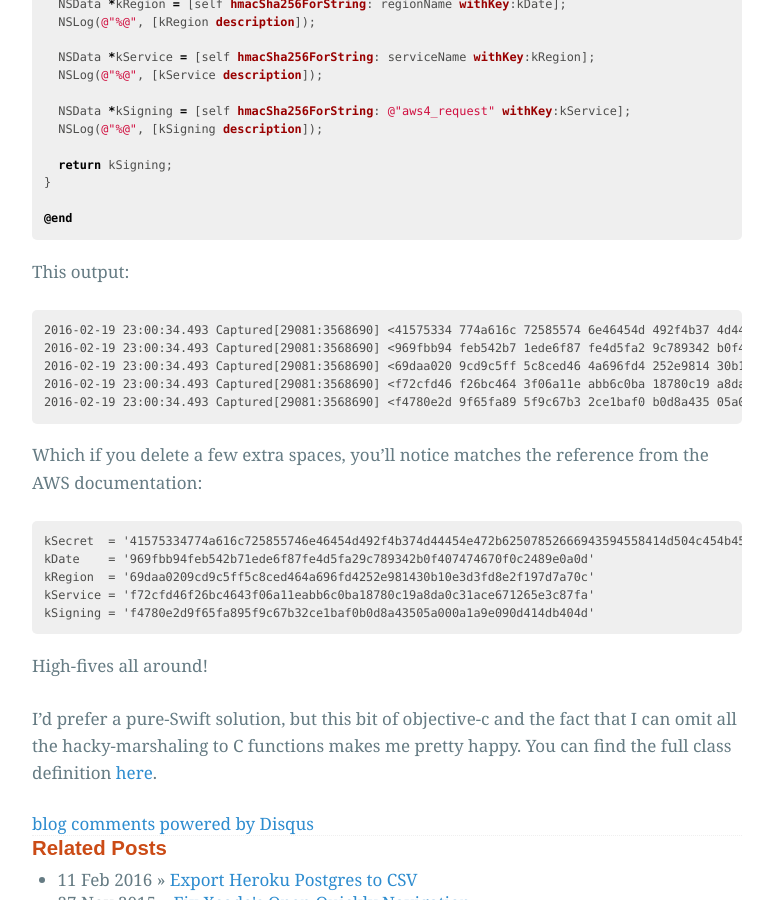
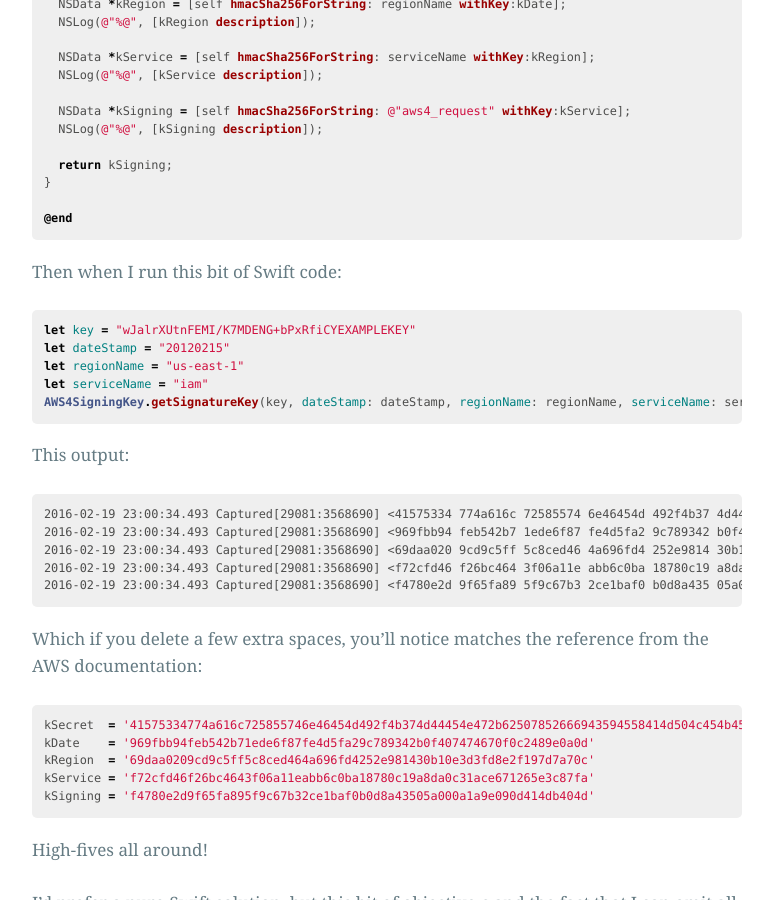
Before and after one commit to csexton/codeography.com, a Jekyll site: the page built from _posts/2016-02-19-aws-version-4-signing-key-on-mac.md, in a window 1280 px wide and 900 px high, scrolled down 1706 px. Shown: the whole window, without its empty margins (253-1026 px from the left). Built offline with Jekyll 4.4.1, drawn with Linux system fonts in a browser that asks for light colours; nearby versions of some CDN libraries; some web fonts are replaced; comment, search, counter and statistics services are not loaded.

Commit message:
Add swift snippet

````diff
--- a/_posts/2016-02-19-aws-version-4-signing-key-on-mac.md
+++ b/_posts/2016-02-19-aws-version-4-signing-key-on-mac.md
@@ -75,6 +75,16 @@ I added a few `NSLog` statements to test thigns along the way. This turned out t
 @end
 ```
 
+Then when I run this bit of Swift code:
+
+```swift
+let key = "wJalrXUtnFEMI/K7MDENG+bPxRfiCYEXAMPLEKEY"
+let dateStamp = "20120215"
+let regionName = "us-east-1"
+let serviceName = "iam"
+AWS4SigningKey.getSignatureKey(key, dateStamp: dateStamp, regionName: regionName, serviceName: serviceName)
+```
+
 This output:
 
 ```
@@ -87,7 +97,7 @@ This output:
 
 Which if you delete a few extra spaces, you'll notice matches the reference from the AWS documentation:
 
-```
+```ruby
 kSecret  = '41575334774a616c725855746e46454d492f4b374d44454e472b62507852666943594558414d504c454b4559'
 kDate    = '969fbb94feb542b71ede6f87fe4d5fa29c789342b0f407474670f0c2489e0a0d'
 kRegion  = '69daa0209cd9c5ff5c8ced464a696fd4252e981430b10e3d3fd8e2f197d7a70c'
````
